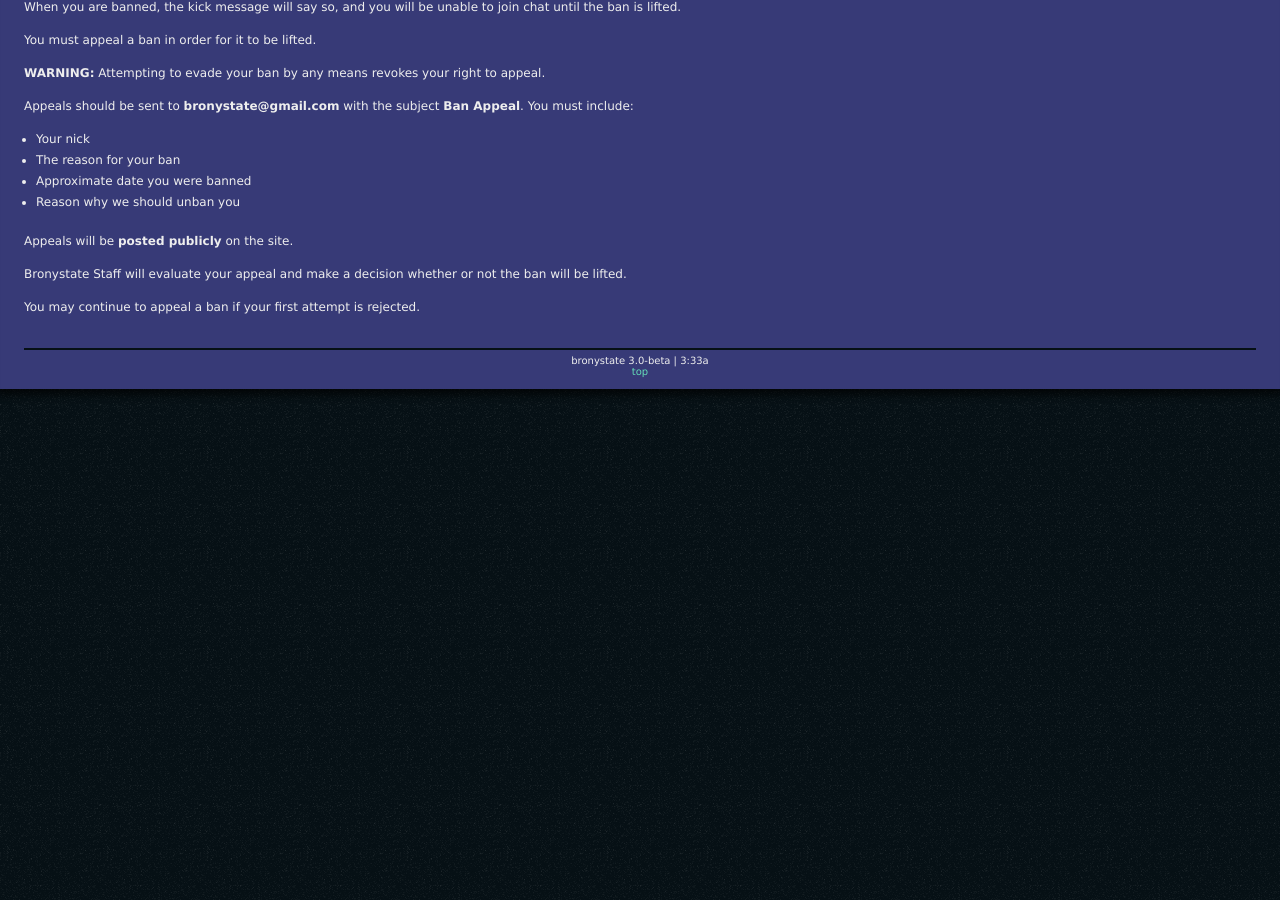
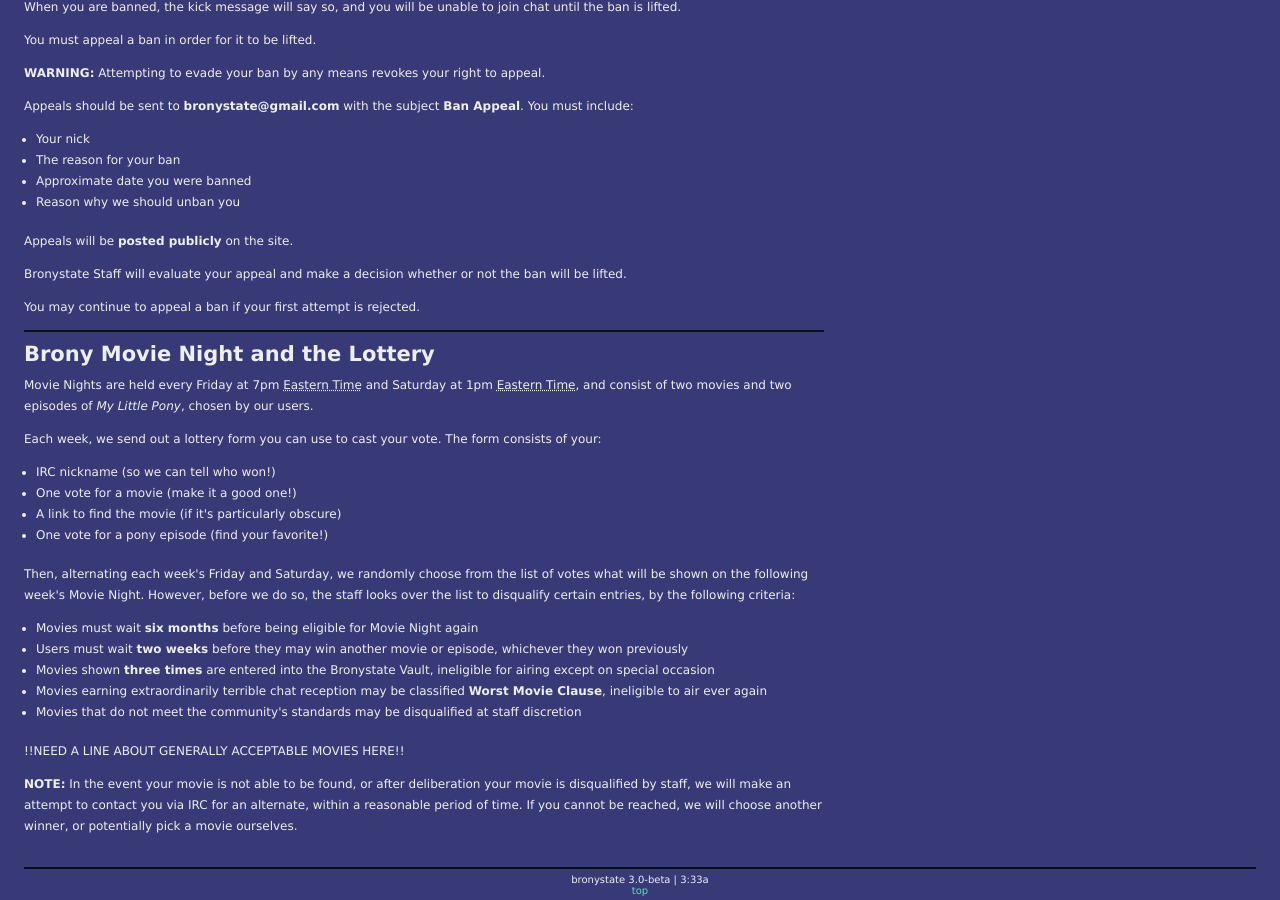
Before and after one commit to Bronystate/brstv3, a Jekyll site: the page built from index_rules.md, in a window 1280 px wide and 900 px high, scrolled down 1383 px. Built offline with Jekyll 4.4.1, drawn with Linux system fonts in a browser that asks for light colours; nearby versions of some CDN libraries; some of the changed text lies outside the part shown.

Commit message:
added first draft movie night procedural rules

```diff
--- a/index_rules.md
+++ b/index_rules.md
@@ -38,7 +38,7 @@ By using Bronystate chat you agree to these guidelines:
  7. Keep the chat roughly PG-13
     Topics banned from discussion include, but are not limited to:
     - Explicit content, including pornography, gore, shock images, screamers
-    - Grimdark, gory, or otherwise generally-offensive fan works
+    - Grimdark, gory, or otherwise generally offensive fan works
  8. Do not advertise
  9. Do not post non-image links during a stream
     The streamer may give permission *during their stream* to post links
@@ -82,3 +82,35 @@ Appeals will be **posted publicly** on the site.
 Bronystate Staff will evaluate your appeal and make a decision whether or not the ban will be lifted.
 
 You may continue to appeal a ban if your first attempt is rejected.
+
+* * * * *
+
+## Brony Movie Night and the Lottery
+
+*[Eastern Time]: UTC-5, -4 during US Daylight Saving Time
+
+Movie Nights are held every Friday at 7pm Eastern Time and Saturday at 1pm Eastern Time, and consist of two
+movies and two episodes of *My Little Pony*, chosen by our users.
+
+Each week, we send out a lottery form you can use to cast your vote. The form consists of your:
+
+ - IRC nickname (so we can tell who won!)
+ - One vote for a movie (make it a good one!)
+ - A link to find the movie (if it's particularly obscure)
+ - One vote for a pony episode (find your favorite!)
+
+Then, alternating each week's Friday and Saturday, we randomly choose from the list of votes what will be shown
+on the following week's Movie Night. However, before we do so, the staff looks over the list to disqualify
+certain entries, by the following criteria:
+
+ - Movies must wait **six months** before being eligible for Movie Night again
+ - Users must wait **two weeks** before they may win another movie or episode, whichever they won previously
+ - Movies shown **three times** are entered into the Bronystate Vault, ineligible for airing except on special occasion
+ - Movies earning extraordinarily terrible chat reception may be classified **Worst Movie Clause**, ineligible to air ever again
+ - Movies that do not meet the community's standards may be disqualified at staff discretion
+
+!!NEED A LINE ABOUT GENERALLY ACCEPTABLE MOVIES HERE!!
+
+**NOTE:** In the event your movie is not able to be found, or after deliberation your movie is disqualified by staff,
+we will make an attempt to contact you via IRC for an alternate, within a reasonable period of time. If you cannot
+be reached, we will choose another winner, or potentially pick a movie ourselves.
```
